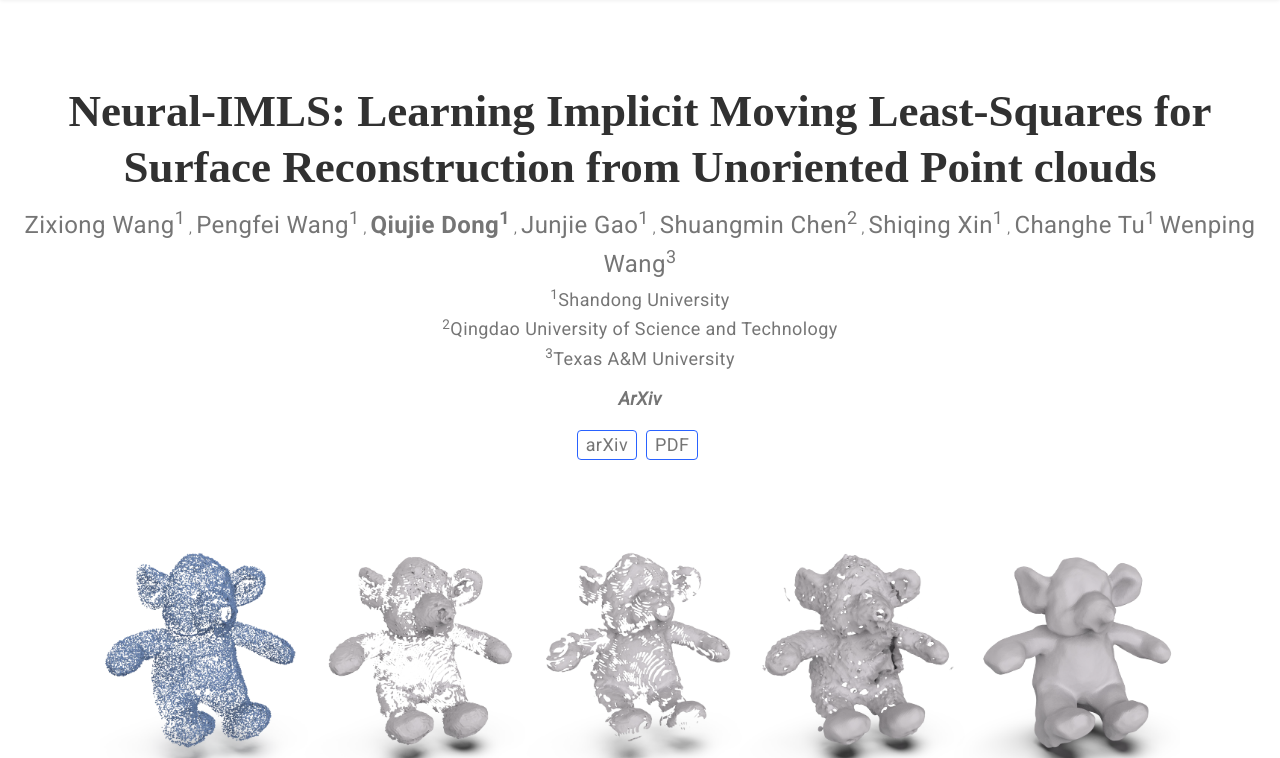
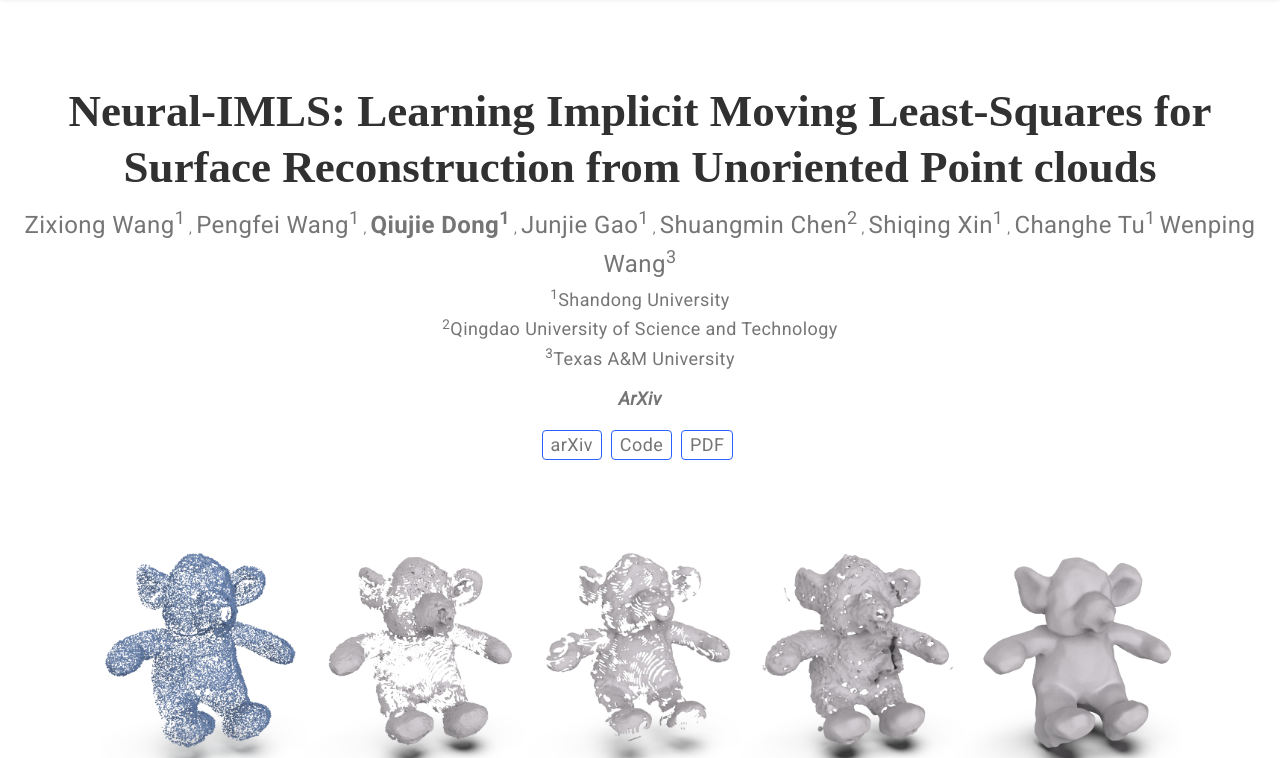
Before and after one commit to QiujieDong/QiujieDong.github.io, a plain HTML site: page publications/Neural_IMLS/index.html in a window 1280 px wide. Shown: the part 73-831 px from the top of the page. Drawn offline with nearby package versions, Linux system fonts and the light colour scheme; some icons are missing.

Commit message:
add URL: Neural-IMLS code

```diff
--- a/publications/Neural_IMLS/index.html
+++ b/publications/Neural_IMLS/index.html
@@ -267,6 +267,10 @@
                     <font size=4>arXiv</font>
                 </a>
 
+                <a class="btn btn-outline-primary my-1 mr-1 btn-sm" href="https://github.com/bearprin/Neural-IMLS"
+                   target="_blank" rel="noopener"><font size=4>Code</font>
+                </a>
+
                 <a class="btn btn-outline-primary my-1 mr-1 btn-sm" href="/publications/Neural_IMLS/Neural_IMLS.pdf"
                    target="_blank" rel="noopener">
                     <font size=4>PDF</font>
```
Also changed, not shown: index.html (+3 -0 lines).
